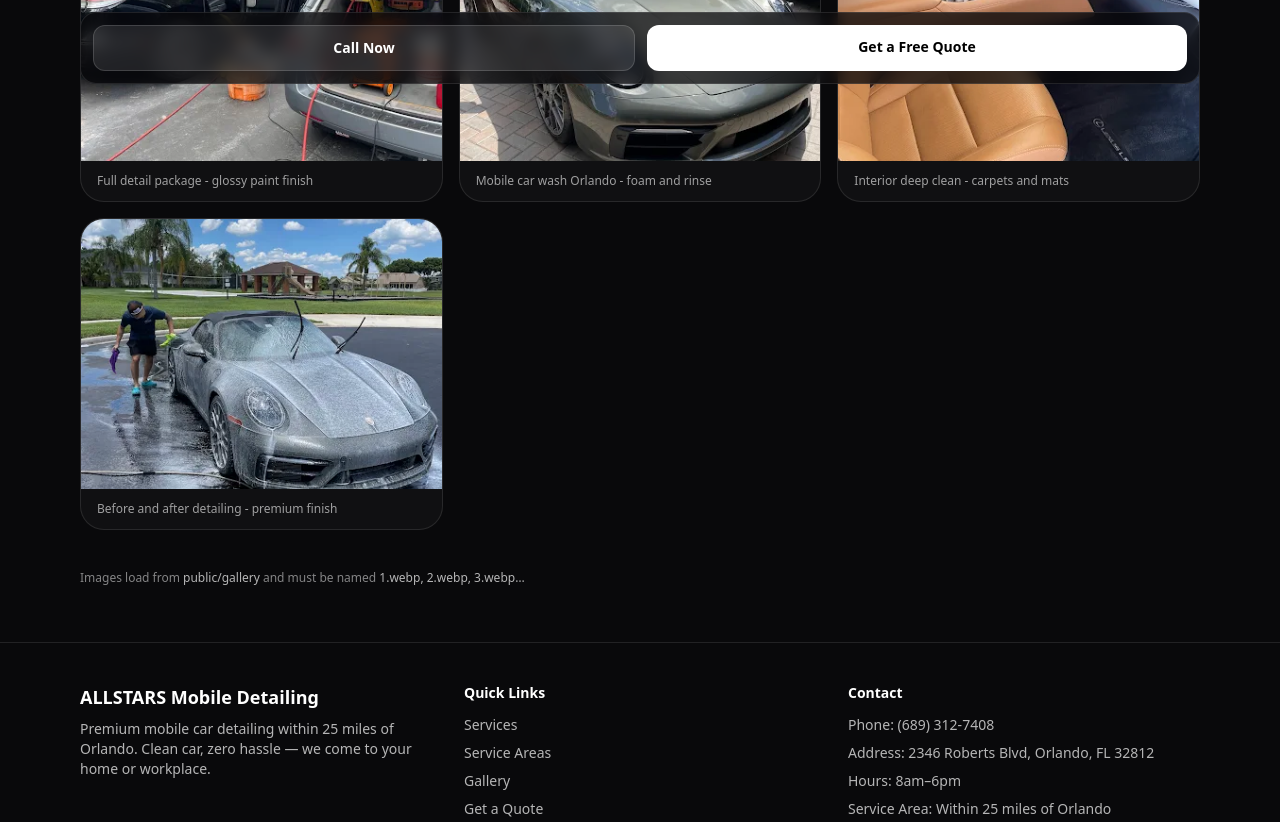
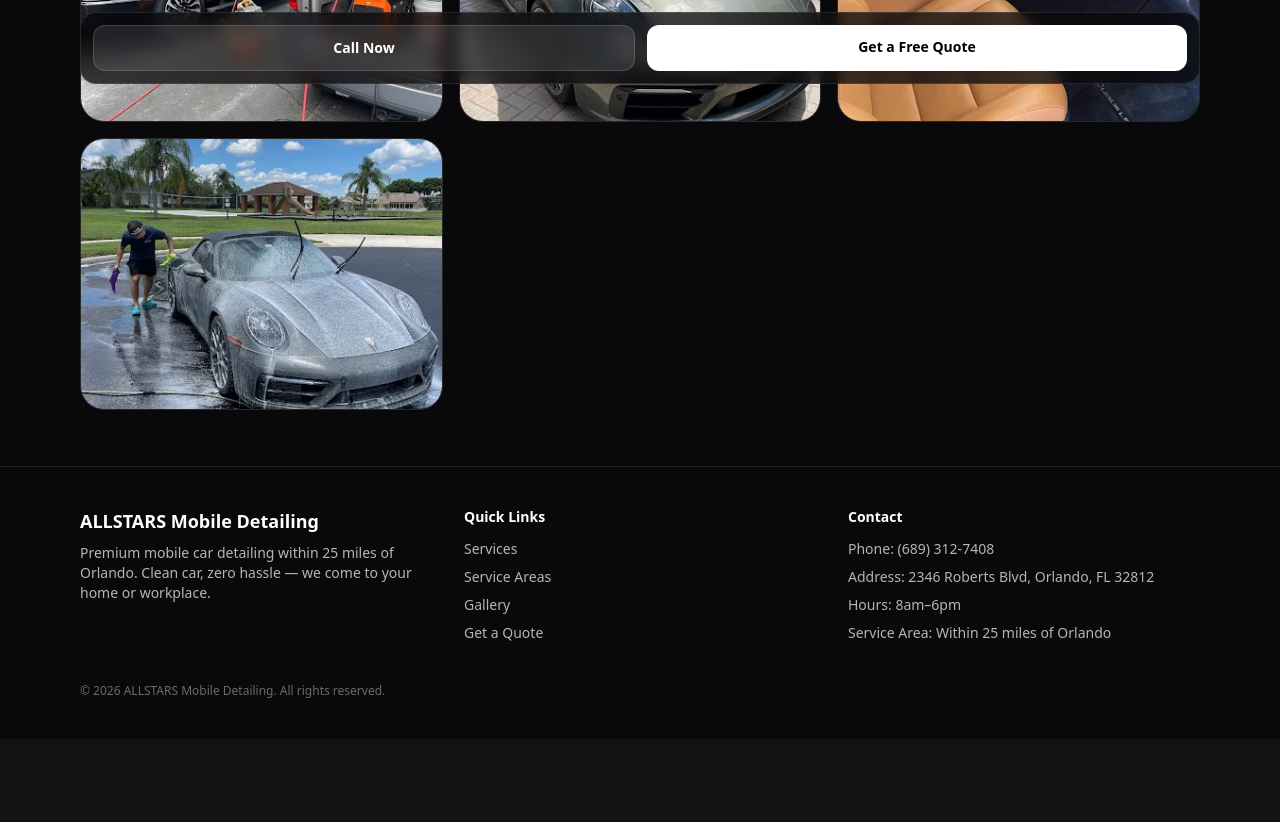
Before and after one commit to colbyrita3-sudo/allstars-mobile-detailing, a React (Vite) app: page /gallery in a window 1280 px wide. Shown: the part 700-1522 px from the top of the page. After the commit the page ends 1439 px from the top, so only its background shows below. Built offline with nearby package versions, Linux system fonts and the light colour scheme.

Commit message:
Clean up gallery captions and helper text

```diff
--- a/src/pages/Gallery.tsx
+++ b/src/pages/Gallery.tsx
@@ -47,7 +47,7 @@ export default function Gallery() {
 
           <div className="mt-10 grid gap-4 sm:grid-cols-2 lg:grid-cols-3">
             {PHOTOS.map((p) => (
-              <figure
+              <div
                 key={p.src}
                 className="group overflow-hidden rounded-3xl border border-white/10 bg-white/[0.03]"
               >
@@ -55,17 +55,9 @@ export default function Gallery() {
                   <GalleryImage src={p.src} alt={p.alt} />
                   <div className="absolute inset-0 bg-gradient-to-t from-black/40 via-transparent to-transparent opacity-0 transition-opacity duration-500 group-hover:opacity-100" />
                 </div>
-                <figcaption className="px-4 py-3 text-xs text-white/60">
-                  {p.alt}
-                </figcaption>
-              </figure>
+              </div>
             ))}
           </div>
-
-          <p className="mt-10 text-xs text-white/50">
-            Images load from <span className="text-white/70">public/gallery</span> and must be named{" "}
-            <span className="text-white/70">1.webp, 2.webp, 3.webp…</span>
-          </p>
         </div>
       </section>
     </>
```
